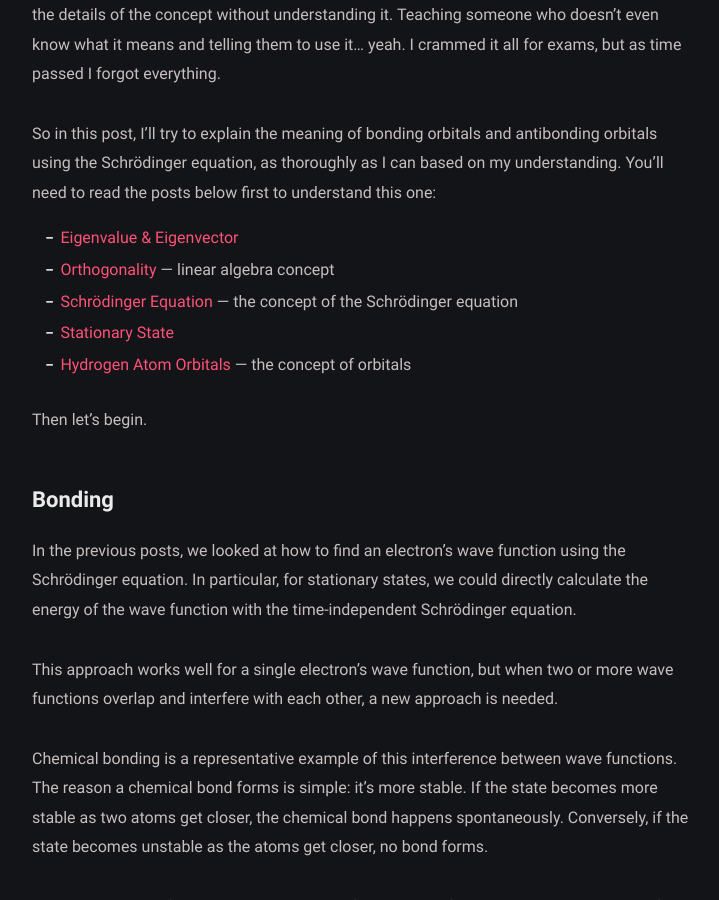
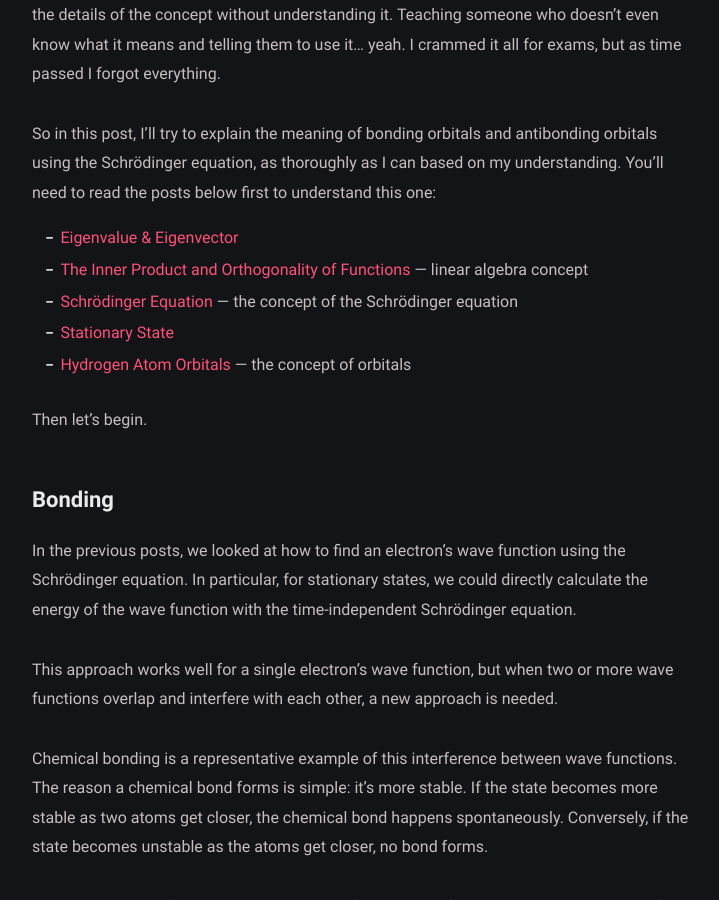
Before and after one commit to Oasisforhaanee/Oasisforhaanee.github.io, a Jekyll site: the page built from _posts/2026-08-11-bonding-and-antibonding-orbitals.md, in a window 1280 px wide and 900 px high, scrolled down 719 px. Shown: the whole window, without its empty margins (278-997 px from the left). Built offline with Jekyll 4.4.1, drawn with Linux system fonts in a browser that asks for light colours; comment, search, counter and statistics services are not loaded.

Commit message:
Update bonding post prereq links to split posts

```diff
--- a/_posts/2026-08-11-bonding-and-antibonding-orbitals.md
+++ b/_posts/2026-08-11-bonding-and-antibonding-orbitals.md
@@ -19,8 +19,8 @@
 
 So in this post, I'll try to explain the meaning of bonding orbitals and antibonding orbitals using the Schrödinger equation, as thoroughly as I can based on my understanding. You'll need to read the posts below first to understand this one:
 
-- [Eigenvalue & Eigenvector](https://blog.naver.com/kkul20235/224221436871)
-- [Orthogonality](https://oasisforhaanee.github.io/orthogonality/) — linear algebra concept
+- [Eigenvalue & Eigenvector](https://oasisforhaanee.github.io/eigenvalue-and-eigenvector/)
+- [The Inner Product and Orthogonality of Functions](https://oasisforhaanee.github.io/inner-product-and-orthogonality-of-functions/) — linear algebra concept
 - [Schrödinger Equation](https://oasisforhaanee.github.io/schrodinger-equation/) — the concept of the Schrödinger equation
 - [Stationary State](https://oasisforhaanee.github.io/stationary-state/)
 - [Hydrogen Atom Orbitals](https://oasisforhaanee.github.io/hydrogen-atom-orbitals/) — the concept of orbitals
```
